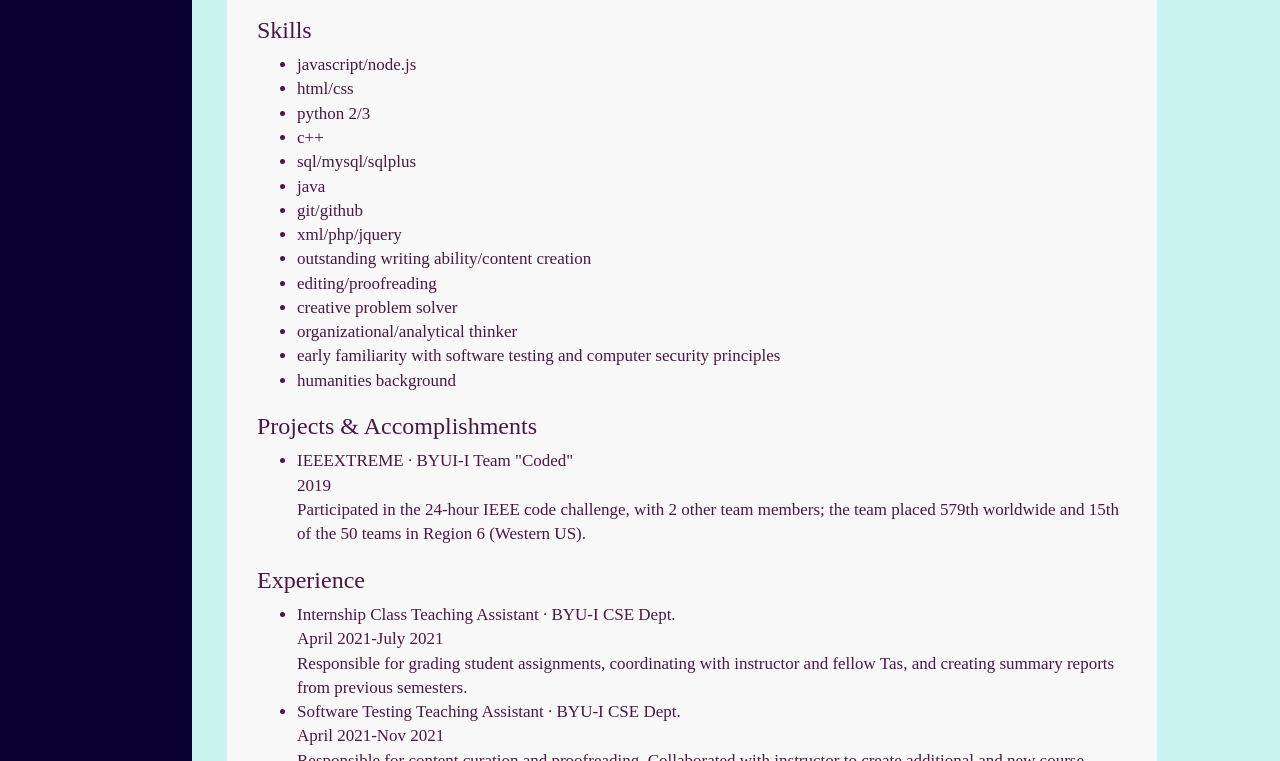
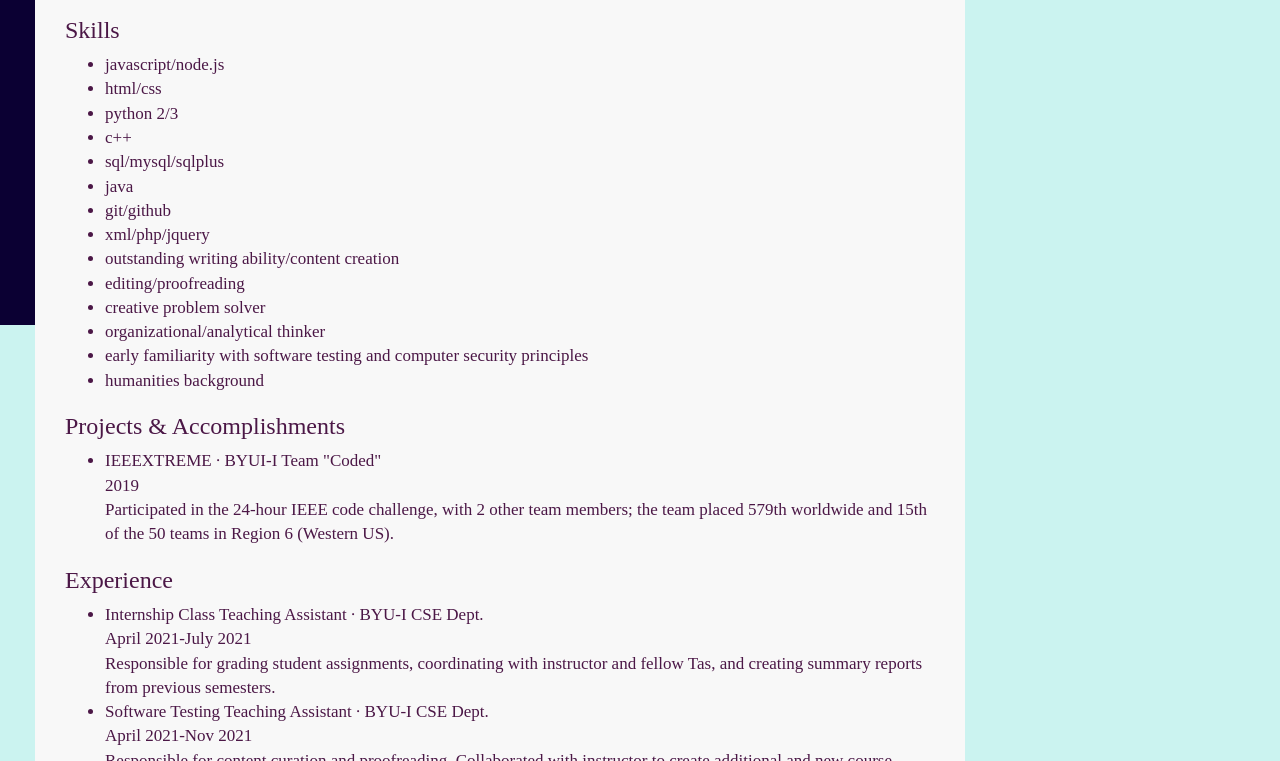
Before and after one commit to PennyAna/restrainedchaos, a plain HTML site: page index.html in a window 1280 px wide. Shown: the part 475-1236 px from the top of the page. Drawn offline with nearby package versions, Linux system fonts and the light colour scheme.

```diff
--- a/rc.css
+++ b/rc.css
@@ -23,13 +23,14 @@ container-fluid {
 .sidenav {
 	background-color: var(--color-dark);
 	height: 100%;
-	width: 15%;
+	min-width:fit-content;
 	color: var(--color-light);
 	font-size: 20px;
 	margin-bottom: 0px;
 	/* padding: 20px; */
 	/* margin: 20px; */
-	position: sticky;
+	position:fixed;
+	max-width: 15%;
 }
 
 /* @media screen and (max-width: 767px) {
```
